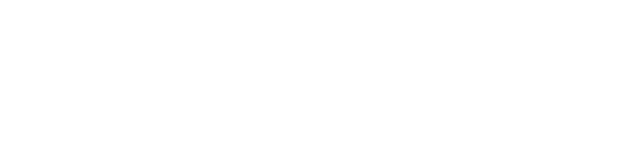
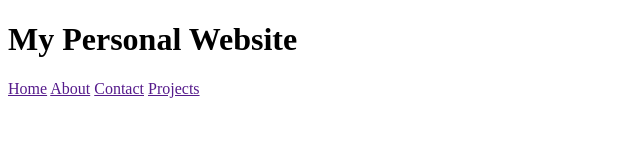
Before and after one commit to Terellc5236/personal-web, a plain HTML site: page index.html in a window 1280 px wide. Shown: the whole page, without its empty margins (0-640 px from the left). Drawn offline with Linux system fonts and the light colour scheme.

Commit message:
test update

```diff
--- a/index.html
+++ b/index.html
@@ -6,7 +6,15 @@
     <title>Document</title>
 </head>
 <body>
-    <header></header>
+    <header>
+        <h1>My Personal Website</h1>
+        <nav>
+            <a href="">Home</a>
+            <a href="">About</a>
+            <a href="">Contact</a>
+            <a href="">Projects</a>
+        </nav>
+    </header>
     <section></section>
     <footer></footer>
 
```
